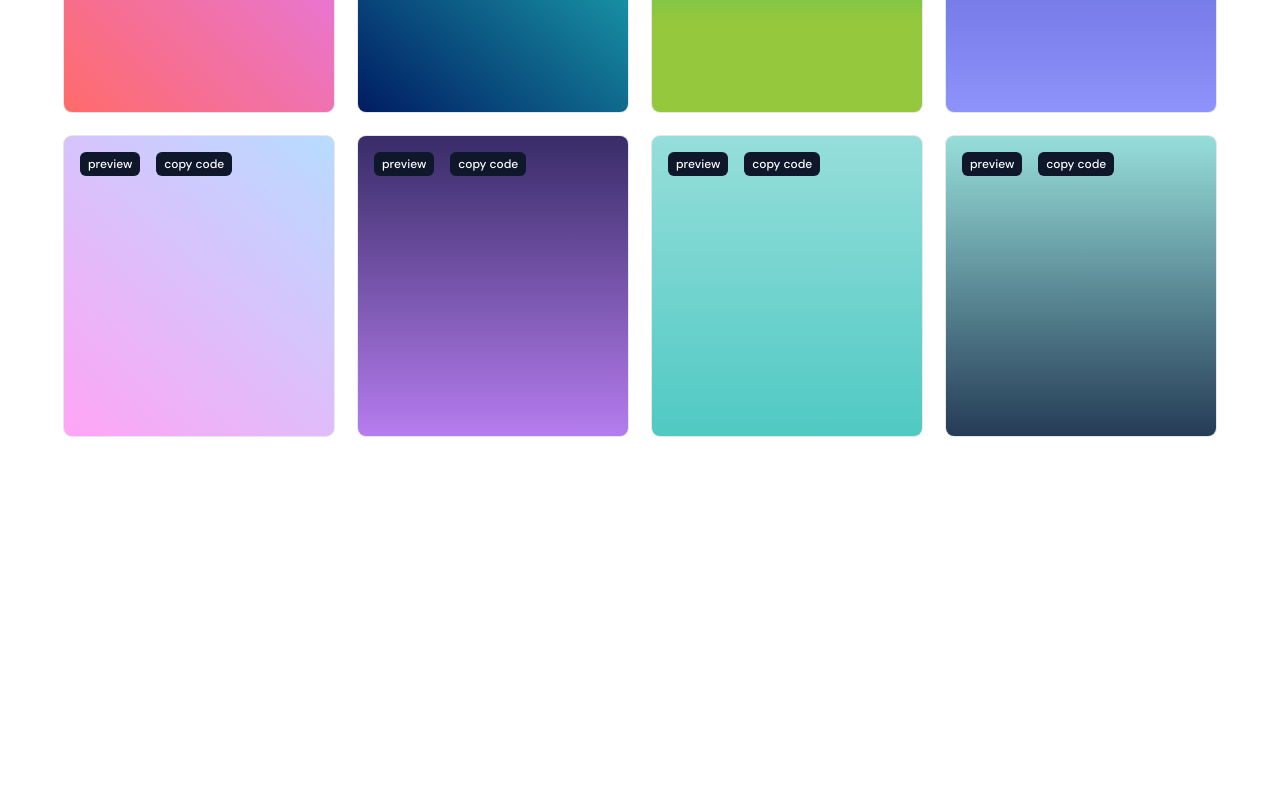
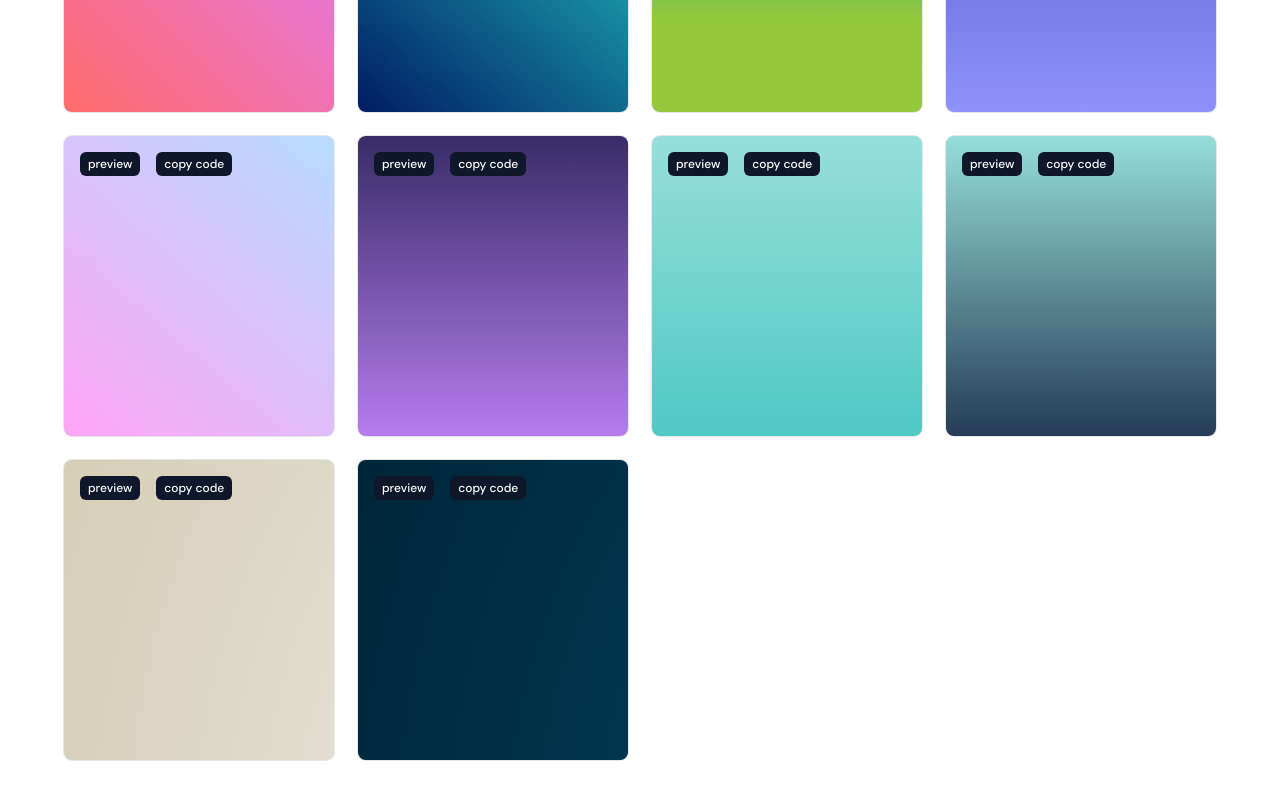
Before and after one commit to trstefan/harmonyhues, a Next.js app: page / in a window 1280 px wide. Shown: the part 1983-2783 px from the top of the page. Before the commit the page ends 2523 px from the top, so only its background shows below. Built offline with nearby package versions, Linux system fonts and the light colour scheme.

Commit message:
added custom background 17-18

```diff
--- a/src/components/backgrounds.tsx
+++ b/src/components/backgrounds.tsx
@@ -116,6 +116,17 @@ const CustomGradient16 = () => {
   );
 };
 
+const CustomGradient17 = () => {
+  return (
+    <div className="absolute top-0 z-[-2] h-screen w-screen rotate-180 transform bg-[#f0f0f0] bg-[radial-gradient(60%_120%_at_50%_50%,hsla(0,0%,100%,0)_0,rgba(183,165,112,.5)_100%)]" />
+  );
+};
+
+const CustomGradient18 = () => {
+  return (
+    <div className="absolute top-0 z-[-2] h-screen w-screen rotate-180 transform bg-[#004769] bg-[radial-gradient(60%_120%_at_50%_50%,hsla(0,0%,100%,0)_0,rgba(0,0,0,.5)_100%)]" />
+  );
+};
 export const BACKGROUND_OPTIONS = [
   {
     name: "Background Light Gradient1 ",
@@ -220,4 +231,15 @@ export const BACKGROUND_OPTIONS = [
     component: <CustomGradient16 />,
     theme: "dark",
   },
+
+  {
+    name: "Custom Background 17",
+    component: <CustomGradient17 />,
+    theme: "light",
+  },
+  {
+    name: "Custom Background 18",
+    component: <CustomGradient18 />,
+    theme: "dark",
+  },
 ] as const;
```
